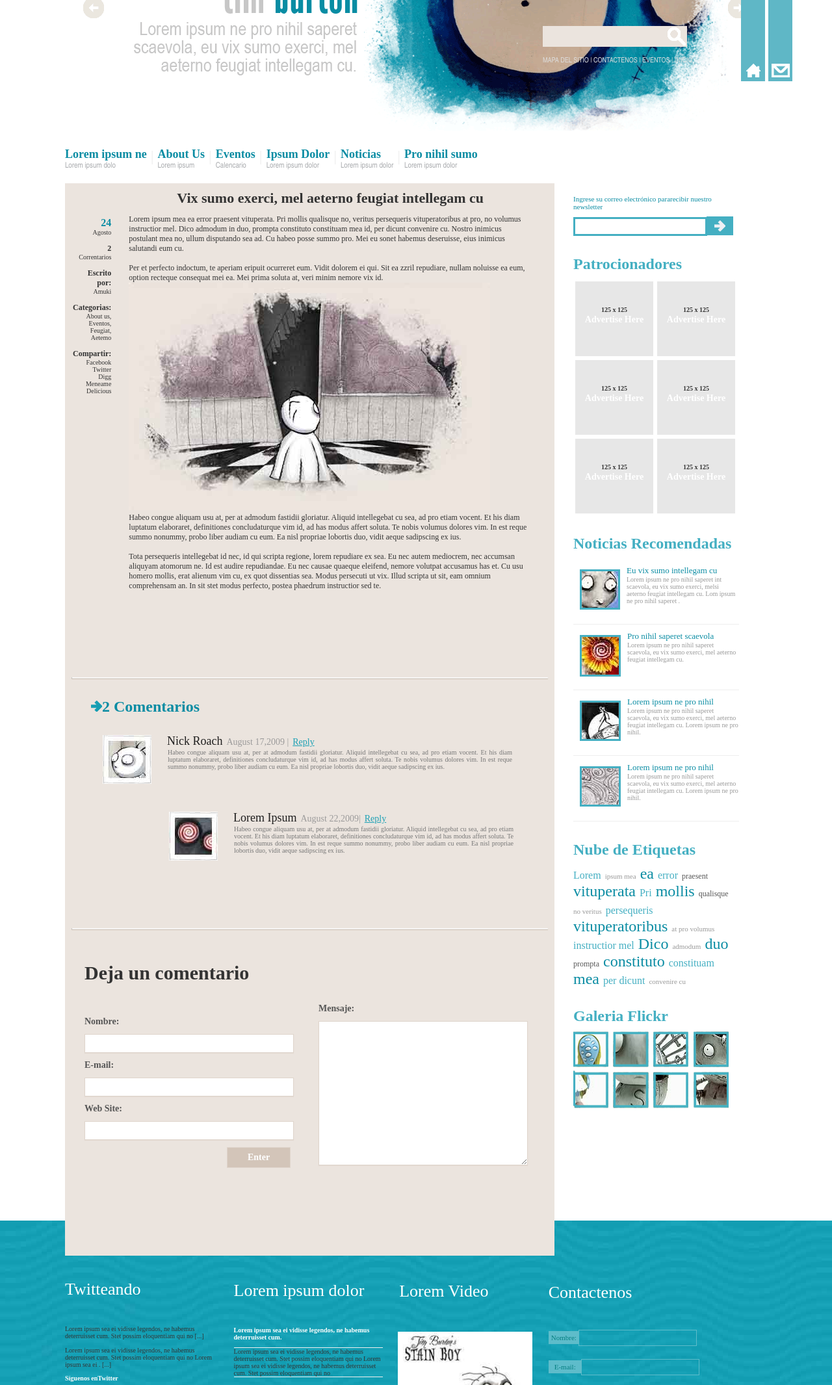
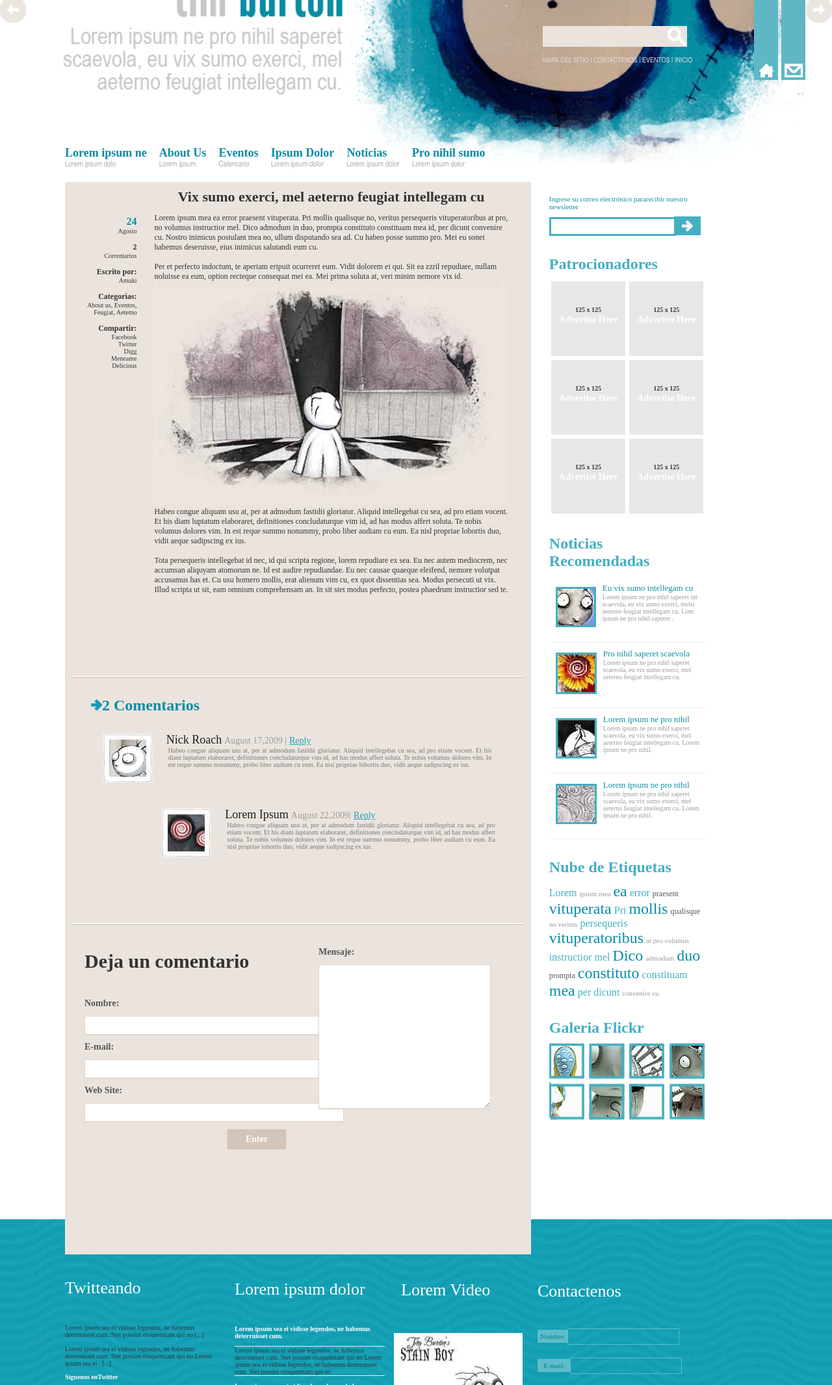
Before and after one commit to moximing/web-exercise, a plain HTML site: page Celeste_single/index.html in a window 1280 px wide. Shown: the top 2131 px of the page at 65% size. Drawn offline with Linux system fonts and the light colour scheme; grey boxes are pictures that could not be loaded.

Commit message:
修改了width值为百分比值

```diff
--- a/Celeste_single/index.html
+++ b/Celeste_single/index.html
@@ -2,13 +2,13 @@
 <html>
 <head>
 <meta charset="utf-8">
-<meta http-equiv="X-UA-Compatible" content="IE=edge,chrome=1">
+<!-- <meta http-equiv="X-UA-Compatible" content="IE=edge,chrome=1"> -->
 <title>Celeste_single</title>
 <meta name="description" content="">
 <meta name="keywords" content="">
-<meta name="viewport" content="width=device-width,initial-scale=1,maximum-scale=1,user-scalable=no">
-<meta http-equiv="X-UA-Compatible" content="IE=edge,chrome=1">
-<meta name="HandheldFriendly" content="true">
+<!-- <meta name="viewport" content="width=device-width,initial-scale=1,maximum-scale=1,user-scalable=no"> -->
+<!-- <meta http-equiv="X-UA-Compatible" content="IE=edge,chrome=1"> -->
+<!-- <meta name="HandheldFriendly" content="true"> -->
 <link href="sass/main.css" rel="stylesheet">
 <script src="js/jquery-3.1.1.js"></script>
 <script src="js/celese.js"></script>
--- a/Celeste_single/sass/components/_comments.scss
+++ b/Celeste_single/sass/components/_comments.scss
@@ -1,3 +1,4 @@
+@charset"utf-8";
 .article{
 	padding: 0 10px;
 	background-color: #ebe4de;
@@ -13,10 +14,10 @@
 		}
 	}
 	&_content1{
-		padding: 0 48px;
+		padding: 0 round(percentage(50 / 750));
 	}
 	&_content2{
-		padding-left: 150px;
+		padding-left: round(percentage(150 / 750));
 	}
 
 	%place{
@@ -27,12 +28,12 @@
 
 	.content1{
 		&_h3{
-			@include set-font(18px Arial Bold, #1f1e1e);
-			padding-left: 18px;
+			@include set-font(1.125rem Arial Bold, #1f1e1e);
+			padding-left: 1.125rem;
 			@extend %place;
 		}
 		&_time{
-			@include set-font(14px Arial Regular, #9c9b9b);
+			@include set-font(0.875rem Arial Regular, #9c9b9b);
 			@extend %place;
 		}
 		&_a{
@@ -42,9 +43,12 @@
 		&_p{
 			@include set-font(10px Arial Regular, #777);
 			@extend %place;
-			width: 530px;
+			width: round(percentage(530 / 639));
 			left: 100px;
 			text-align: justify;
+			// @if max-width==$mobile{
+			// 	left: 0;
+			// }wrong with if???
 		}
 	}
 
@@ -60,7 +64,7 @@
 		}
 		&_p{
 			@extend .content1_p;
-			width: 430px;
+			width: round(percentage(430 / 585));
 		}
 	}
 }
@@ -72,7 +76,6 @@
 }
 
 %border{
-	width: 320px;
 	color: #f1ede9;
 	border: 1px solid #dfd5cc;
 	box-shadow: 0px 1px 1px #e3dad2;
@@ -83,27 +86,32 @@
 }
 
 .article--last{
+	width: round(percentage(530 / 639));
 	@include set-font(bold 14px Arial Regular, #555);
 	padding: 0 20px;
 	&_title{
 		@include set-font(bold 30px LeagueGothic, #333);
-		padding: 50px 0;
+		padding: 40px 0;
 	}
 	&_nombre{
+		width: round(percentage(320 / 144));
 		@extend %border;
 		@extend %input-size;
 	}
 	&_e-mail{
+		width: round(percentage(320 / 144));
 		@extend %border;
 		@extend %input-size;
 	}
 	&_website{
+		width: round(percentage(320 / 144));
 		@extend %border;
 		@extend %input-size;
 	}
 
 	&_des{
 		margin: 11px 0;
+		width: round(percentage(320 / 324));
 		height: 220px;
 		@extend %border;
 	}
@@ -115,23 +123,23 @@
 	background-color: #d3c5b9;
 	border: 1px solid #dfd5cc;
 	border: 0px 1px 1px #d9ccc2;
-	padding: 7px 31px;
+	padding: 7px 28px;
 	position: relative;
 	left: 219px;
 	@include set-font(bold 14px Arial Regular, #fff);
 }
 .textarea{
-	width: 322px;
+	width: round(percentage(322 / 700));
 	position: relative;
-	top: -253px;
+	top: -312px;
 	left: 360px;
 }
 
 .content--right{
 	position: absolute;
 	top: 300px;
-	left: 882px;
-	width: 255px;
+	left: 66%;
+	width: round(percentage(255 / 1349));
 }
 
 .search{
@@ -140,7 +148,7 @@
 	}
 	&_box{
 		border: 3px solid #44afc2;
-		width: 200px;
+		width: round(percentage(200 / 256));
 		height: 23px;
 	}
 	&_arrow{
@@ -162,7 +170,7 @@
 	&_item{
 		float: left;
 		list-style: none;
-		width: 120px;
+		width: round(percentage(120 / 256));
 		height: 45px;
 		margin: 3px 3px;
 		padding: 35px 0px;
--- a/Celeste_single/sass/components/_footer.scss
+++ b/Celeste_single/sass/components/_footer.scss
@@ -1,13 +1,13 @@
 %size{
-	width: 240px;
+	width: round(percentage(240 / 1145));
 }
 %input-style{
 	border: 1px solid #5ebcca;
 	background-color: transparent;
 	position: relative;
 	top: 1px;
-	left: -7px;
-	width: 180px;
+	left: -5px;
+	width:  round(percentage(180 / 270));
 	height: 23px;
 	margin: 10px 0px;
 }
@@ -18,6 +18,7 @@
 .footer{
 	display: flex;
 	background-image: url('../images/footer.jpg');
+	background-size: 100%;
 	padding: 51px 90px;
 	position: relative;
 	top: -54px;
@@ -74,18 +75,18 @@
 		position: relative;
 		left: -111px;
 		top: 120px;
-		width: 220px;
+		width: round(percentage(220 / 1222));
 		height: 190px;
 		&_title{
 			@extend .social_title;
-			width: 180px;
+			width: round(percentage(180 / 1200));
 			position: relative;
 			top: 3px;
 			left: 65px;
 		}
 	}
 	.Contact{
-		width: 270px;
+		width: round(percentage(270 / 1175));
 		height: 220px;
 		position: relative;
 		top: 14px;
@@ -113,11 +114,11 @@
 			@include set-font(11px Arial Regular, #057f81);
 			@extend %btn--input;
 			position: relative;
-			top: -62px;
+			top: -64px;
 		}
 		&_textarea{
 			@extend %input-style;
-			width: 180px;
+			width: round(percentage(180 / 270));
 			height: 75px;
 		}
 		&_btn{
--- a/Celeste_single/sass/components/_header.scss
+++ b/Celeste_single/sass/components/_header.scss
@@ -1,12 +1,4 @@
 @charset"utf-8";
-
-@mixin relative-positioned($top,$right,$bottom,$left){
-	position: relative;
-	top:$top;
-	right:$right;
-	left:$left;
-	bottom:$bottom;
-}
 
 *{
 	padding: 0;
@@ -17,6 +9,7 @@
 	background-image: url('../icons/top.png');
 	background-repeat: no-repeat;
 	background-position: top center;
+	background-size: 100%;
 }
 
 //topmenu
@@ -31,12 +24,12 @@
 			bottom: 15px;
 			}
 		width: round(percentage(230 / 340));
+		height: 28px;
 		background-color: #ebe4de;
 		border: 2px solid #ebe4de;
 		background-image: url('../icons/search.png');
 		background-repeat: no-repeat;
 		background-position: right;
-		height: 28px;
 	}
 
 	&_p{
@@ -48,8 +41,7 @@
 }
 .icon{
 	width: round(percentage(100 / 340));
-	height: round(percentage(100 / 2220));
-	@include relative-positioned(-102px,290px,0,300px);
+	@include relative-positioned(-102px,290px,0,100%);
 	display: inline-flex;
 	&_home{
 		width: round(percentage(40 / 100));
@@ -67,7 +59,7 @@
 
 //content--left_header
 .content--left{
-	width: 753px;
+	width: round(percentage(753 / 1349));
 	clear: right;
 	position: relative;
 	left: 100px;
@@ -89,6 +81,6 @@
 }
 .divides{
 	color: #eee;
-	height: 40px;
+	width: round(percentage(10 / 755));
 	padding: 0 6px;
 }
--- a/Celeste_single/sass/components/_navigation.scss
+++ b/Celeste_single/sass/components/_navigation.scss
@@ -4,7 +4,7 @@
 	display: flex;
 }
 .article_nav{
-	width: 110px;
+	width: round(percentage(110 / 755));
 	height: 710px;
 	text-align: right;
 	position: relative;
--- a/Celeste_single/sass/helpers/_functions.scss
+++ b/Celeste_single/sass/helpers/_functions.scss
@@ -26,3 +26,11 @@
 	font: $font;
 	color: $color;
 }
+
+@mixin relative-positioned($top,$right,$bottom,$left){
+	position: relative;
+	top:$top;
+	right:$right;
+	left:$left;
+	bottom:$bottom;
+}
--- a/Celeste_single/sass/layouts/_responsive.scss
+++ b/Celeste_single/sass/layouts/_responsive.scss
@@ -1,37 +1,37 @@
 /*** Responsive ***/
 
-// @media screen and (max-width:$tablet) {
-// 	.post-cover {
-// 		width: 100%;
-// 	}
-// }
+@media screen and (max-width: $tablet) {
+	.post-cover {
+		width: 100%;
+	}
+}
 
 
-// @media screen and (max-width: $mobile) {
-// 	.nav-desktop {
-// 		display: none;
+@media screen and (max-width: $mobile) {
+	.nav-desktop {
+		display: none;
+	}
+
+	.nav-toggle {
+		display: block;
+	}
+}
+
+// @media screen and (min-width: 768px){
+// 	.container{
+// 		width: round(910 / 1350 * 768)px;
 // 	}
-
-// 	.nav-toggle {
-// 		display: block;
+// 	body{font-size:1rem;}
+// }
+// @media screen and (min-width: 992px){
+// 	.container{
+// 		width: round(910 / 1350 * 992) px;
 // 	}
+// 	body{font-size:1.2rem;}
 // }
-
-@media screen and (min-width: 768px){
-	.container{
-		width: round(910 / 1350 * 768)px;
-	}
-	body{font-size:1rem;}
-}
-@media screen and (min-width: 992px){
-	.container{
-		width: round(910 / 1350 * 992) px;
-	}
-	body{font-size:1.2rem;}
-}
-@media screen and (min-width: 1200px){
-	.container{
-		width: round(910 / 1350 * 1200) px;
-	}
-	body{font-size:1.5rem;}
-}
+// @media screen and (min-width: 1200px){
+// 	.container{
+// 		width: round(910 / 1350 * 1200) px;
+// 	}
+// 	body{font-size:1.5rem;}
+// }
--- a/Celeste_single/sass/pages/_blog.scss
+++ b/Celeste_single/sass/pages/_blog.scss
@@ -1,11 +1,15 @@
 .arcitle--top--right{
+	width: round(percentage(640 / 736));
 	&-title{
 		margin: 10px 0;
 		text-align: center;
-		@include set-font(bold 22px Arial Bold, #333);
+		@include set-font(bold 1.375rem Arial Bold, #333);
 	}
 	&-content{
-		@include set-font(12px Arial Regular, #333);
+		@include set-font($font-size-smallest Arial Regular, #333);
 		padding: 2px 25px;
 	}
+	&_image{
+		max-width: 100%;
+	}
 }
```
Also changed, not shown: Celeste_single/sass/main.css, 1 other file.
